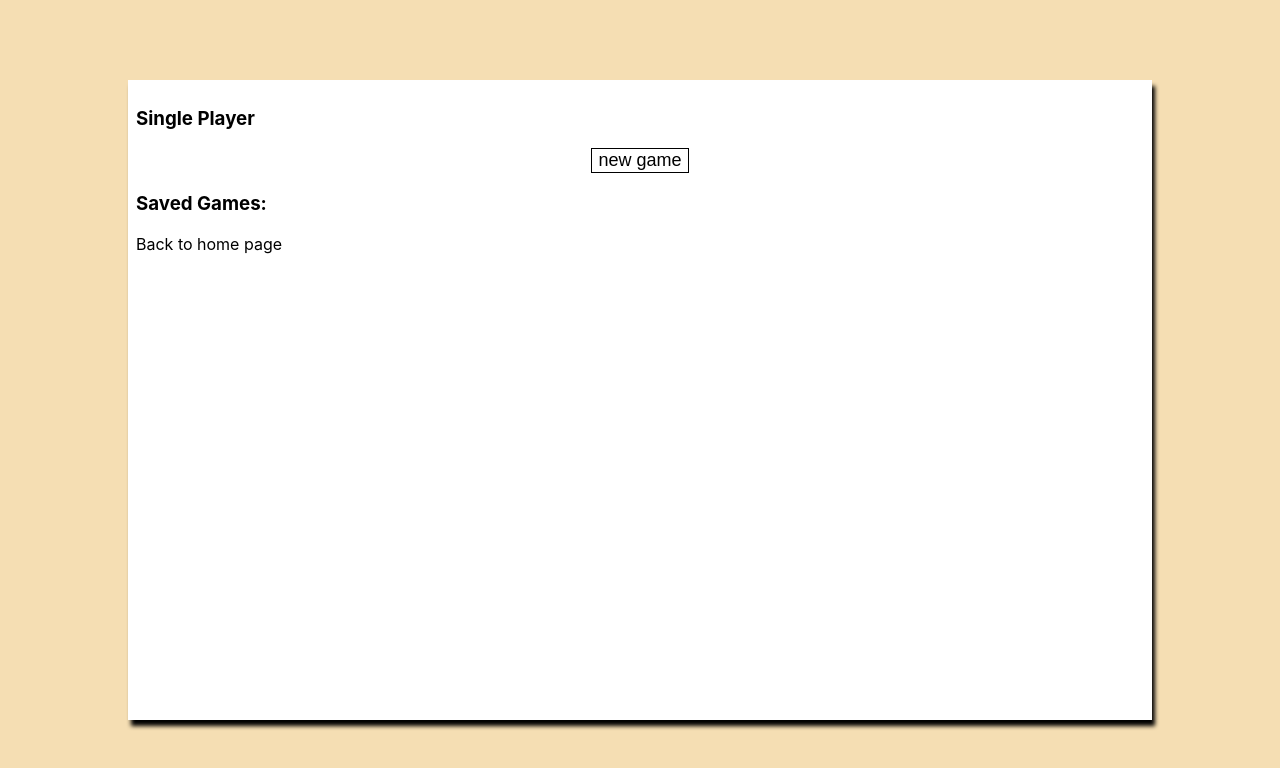
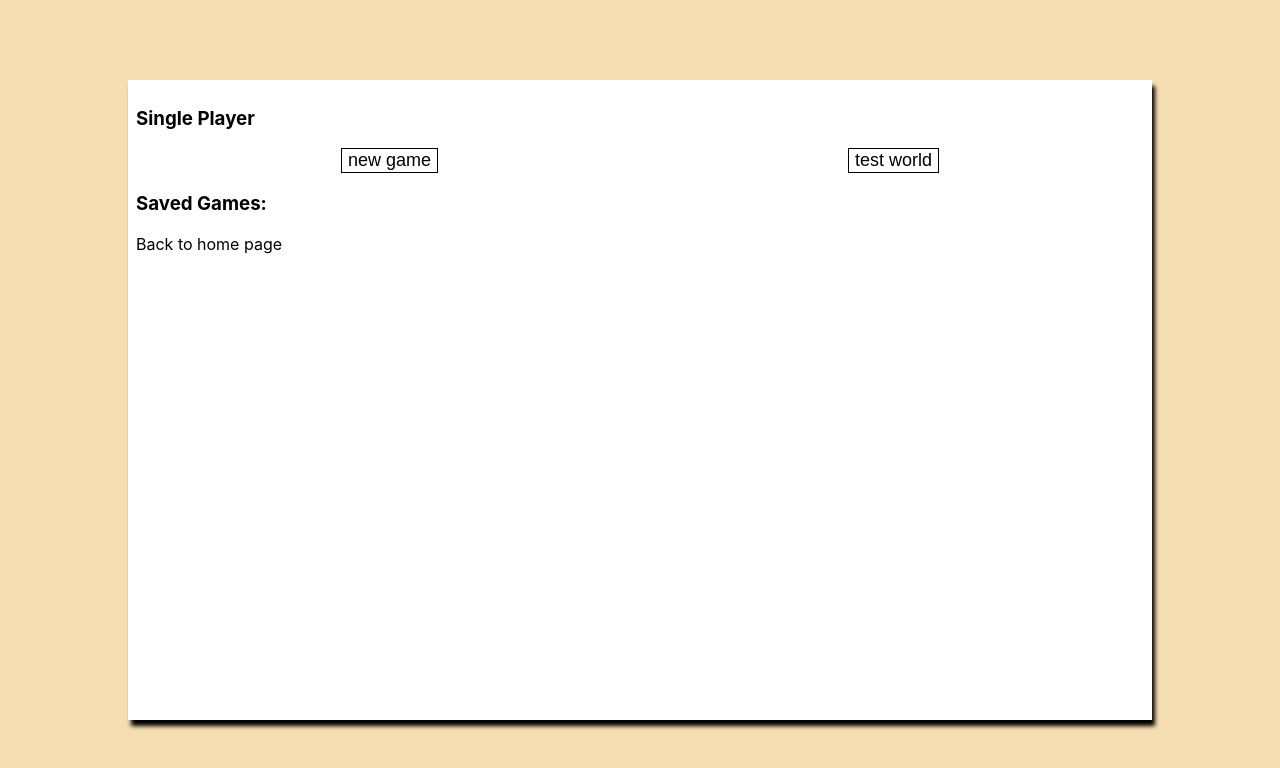
Before and after one commit to dblatcher/Tiles-game, a Next.js app: page /game-page in a window 1280 px wide. Shown: the top 768 px of the page. Built offline with nearby package versions, Linux system fonts and the light colour scheme.

Commit message:
add choice of new game types, next unit switches to 'move' mode

```diff
--- a/components/MainMenu.js
+++ b/components/MainMenu.js
@@ -68,9 +68,9 @@ export default class MainMenu extends React.Component {
         this.setState({ saveFileNames: Storage.getItemNames(savedGameFolder) })
     }
 
-    newGame() {
+    newGame(makeStateFunction = makeGameState.randomWorld) {
         const { storageAction } = this.props
-        const data = makeGameState.test()
+        const data = makeStateFunction()
         storageAction("NEW_GAME", { data })
     }
 
@@ -105,7 +105,8 @@ export default class MainMenu extends React.Component {
 
 
                     <section className={dialogueStyles.buttonRow}>
-                        <button className={dialogueStyles.button} onClick={this.newGame}>new game</button>
+                        <button className={dialogueStyles.button} onClick={() => {this.newGame(makeGameState.randomWorld)}}>new game</button>
+                        <button className={dialogueStyles.button} onClick={() => {this.newGame(makeGameState.test)}}>test world</button>
                     </section>
 
                     {browserSupportsLocalStorage
--- a/lib/game-logic/selectNextOrPreviousUnit.js
+++ b/lib/game-logic/selectNextOrPreviousUnit.js
@@ -20,6 +20,7 @@ const selectNextOrPreviousUnit = (state, isPrevious = false) => {
             ? activeFactionsUnits[indexOfSelectedUnit - 1] || activeFactionsUnits[activeFactionsUnits.length - 1] || null
             : activeFactionsUnits[indexOfSelectedUnit + 1] || activeFactionsUnits[0] || null;
     }
+    state.interfaceMode = 'MOVE'
     return state
 }
 
```
